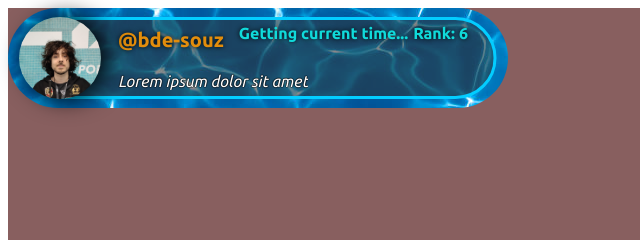
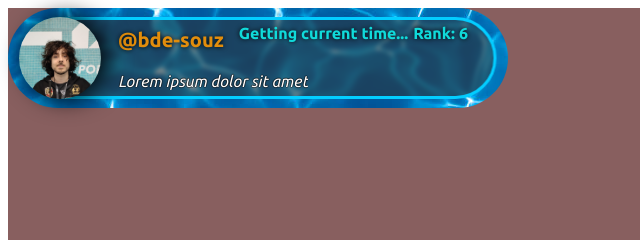
Before and after one commit to brennm2/Front-End-Exercises, a plain HTML site: page index.html in a window 1280 px wide. Shown: the top 240 px of the page, 0-640 px from the left. Drawn offline with Linux system fonts and the light colour scheme; no server answers.

Commit message:
added blur in the profileTextBG

```diff
--- a/style.css
+++ b/style.css
@@ -77,8 +77,9 @@ img {
 	transform: translate(-50%, -50%);
 	width: 95%;
 	height: 80%;
+	border-radius: 50px;
+	backdrop-filter: blur(2px);
 	background-color: rgba(48, 47, 47, 0.548);
-	border-radius: 50px;
 	outline: 3px solid rgb(3, 205, 255);
 	outline-offset: -2px;
 	/* outline: 2px solid rgb(3, 205, 255); */
```
